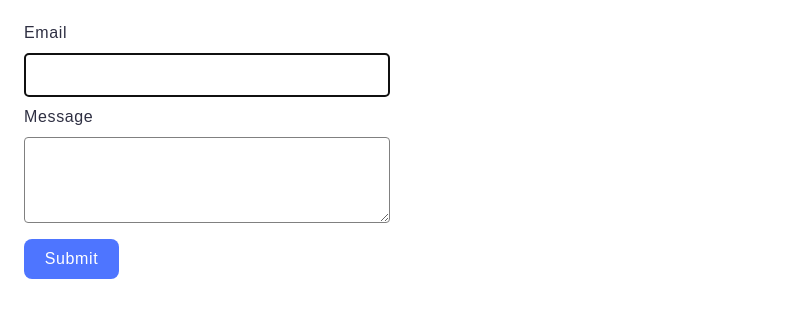
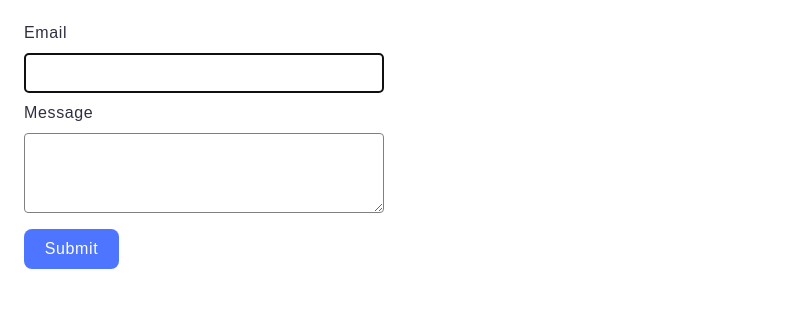
Before and after one commit to OksanaVakuliak/goit-js-hw-09, a website built with Vite: page src/2-form.html in a window 1280 px wide. Shown: the part 213-530 px from the top of the page, without its empty margins (0-789 px from the left). Built offline with nearby package versions, Linux system fonts and the light colour scheme.

Commit message:
add padings in inputs

```diff
--- a/src/css/2-forms.css
+++ b/src/css/2-forms.css
@@ -17,21 +17,25 @@
   color: #2e2f42;
 }
 .feedback-form input {
-  border: 1px solid #808080;
+  box-sizing: border-box;
+  border: 1px solid #7f5959;
   border-radius: 4px;
   width: 360px;
   height: 40px;
   transition: border-color, linear, 250ms;
+  padding: 8px;
 }
 .feedback-form input:hover {
   border-color: #000;
 }
 .feedback-form textarea {
+  box-sizing: border-box;
   border: 1px solid #808080;
   border-radius: 4px;
   width: 360px;
   height: 80px;
   transition: border-color, linear, 250ms;
+  padding: 8px;
 }
 .feedback-form textarea:hover {
   border-color: #000;
```
